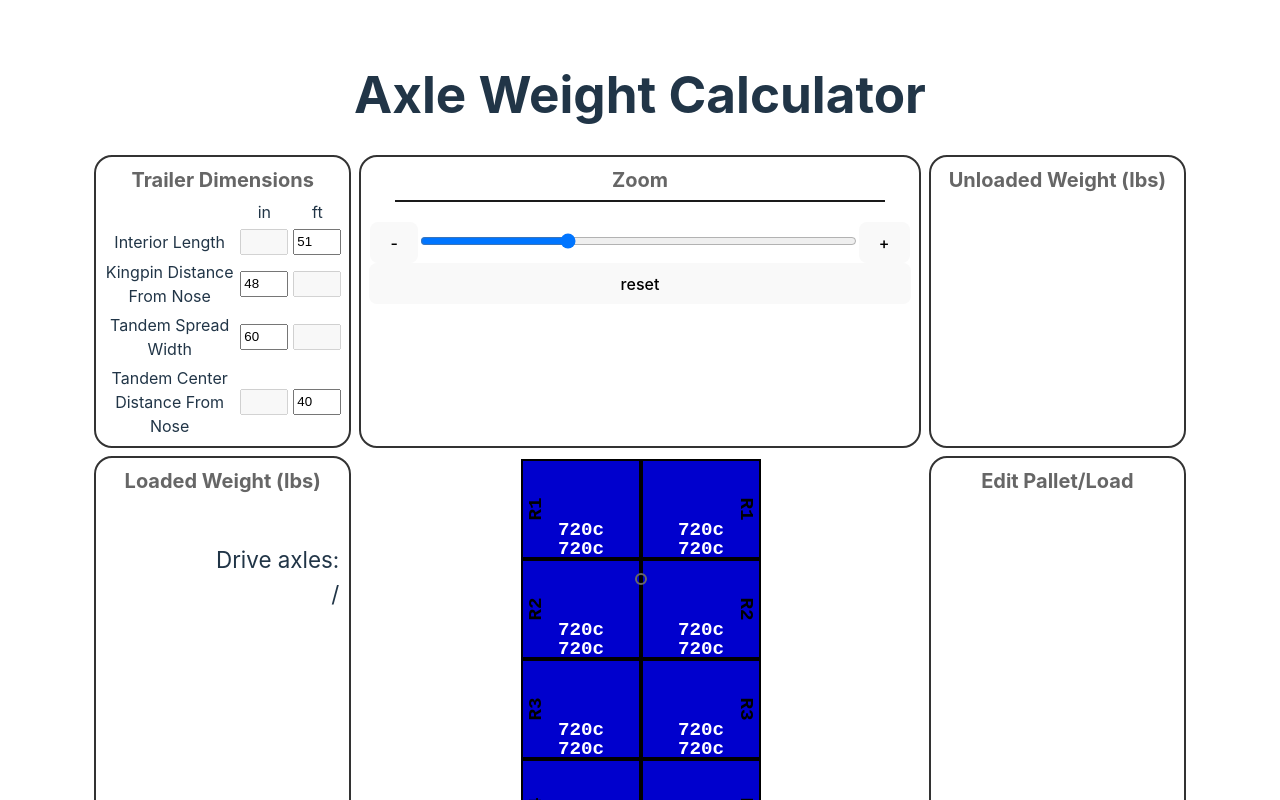
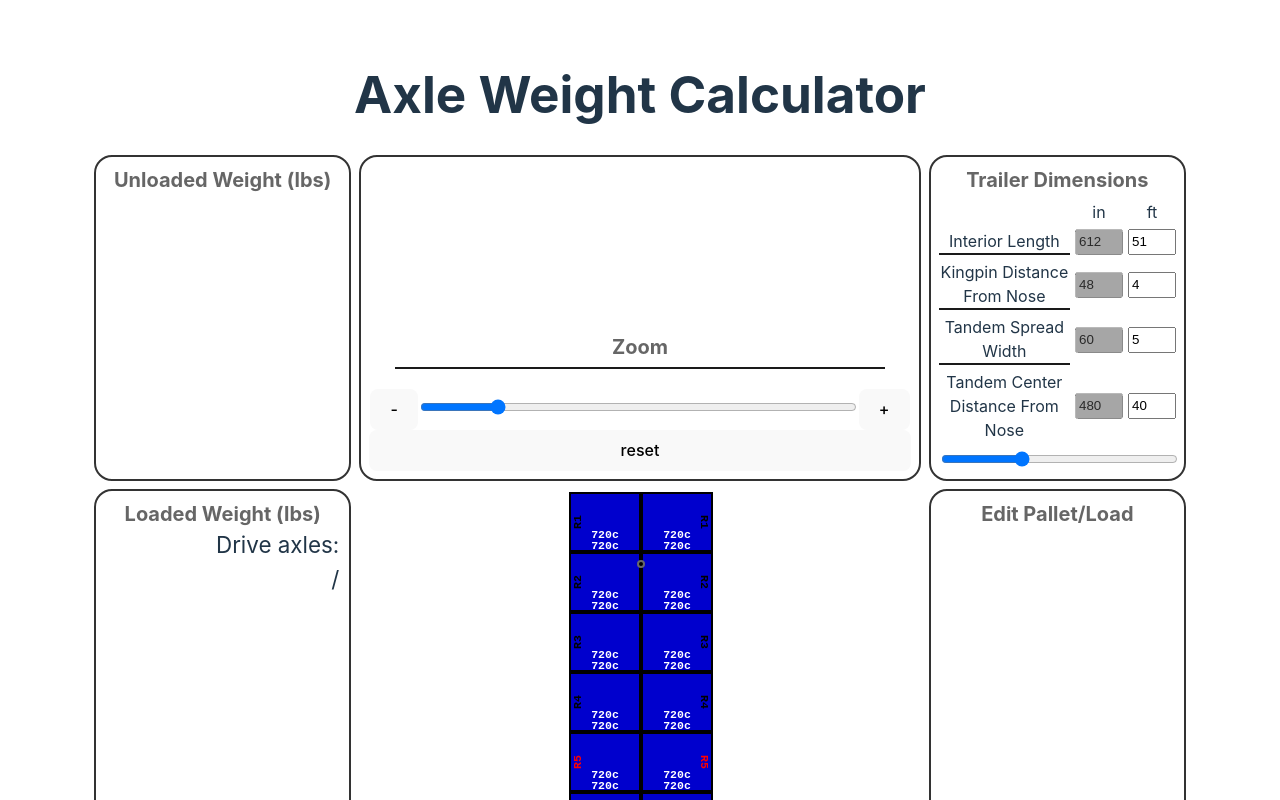
Before and after one commit to PTLux1517/axle-weight-calculator, a React (Vite) app: page / in a window 1280 px wide. Shown: the top 800 px of the page. Built offline with nearby package versions, Linux system fonts and the light colour scheme.

Commit message:
in progress

```diff
--- a/src/App.css
+++ b/src/App.css
@@ -19,6 +19,7 @@ main {
       display: grid;
       grid-template-columns: 3fr 1fr 1fr;
       align-items: center;
+      /*text baseline*/
       grid-gap: 5px;
       & h3 {
         align-self: start;
@@ -26,6 +27,15 @@ main {
       & input {
          width: 40px;
          height: 20px;
+      }
+      .divided {
+         border-bottom: 2px solid hsl(0,0%,10%);
+      }
+      [disabled] {
+         filter: brightness(50%);
+      }
+      #tandem-slider {
+         width: 100%;
       }
    }
    #loaded-weight-container {
@@ -43,6 +53,7 @@ main {
       padding: 8px;
       display: flex;
       flex-direction: column;
+      justify-content: end;
       #zoom-slider {
          width: calc(100% - 4.8em - 41px);
       }
@@ -54,7 +65,7 @@ main {
 
 hr {
    width: 90%;
-   border: 1px solid hsl(0,0%,10%);
+   border: 1.5px solid hsl(0,0%,10%);
    margin-top: 5px;
    margin-bottom: 20px;
 }
--- a/src/App.tsx
+++ b/src/App.tsx
@@ -1,4 +1,4 @@
-import {useEffect, useState} from 'react'
+import {ChangeEvent,useEffect,useState} from 'react'
 import './App.css'
 
 /* Orientation of pallet. Values are the corresponding length and width in inches; see https://stackoverflow.com/questions/41179474/use-object-literal-as-typescript-enum-values */
@@ -22,6 +22,34 @@ function App() {
 
    function setZoomSlider(newZoom:number) {
       (document.getElementById("zoom-slider") as HTMLInputElement).value = String(newZoom);
+   }
+
+   function tandemSpreadWidthListener(e:ChangeEvent<HTMLInputElement>) {
+      const newAxleSpread = toInches(Number(e.target?.value))
+      setSampleTrailer(prev => {
+         let newTrailer:Trailer = {...prev}
+         newTrailer.tandemSpreadWidth = newAxleSpread
+         return newTrailer
+      })
+      const numInputIn= document.getElementById("tandem-spread-width-in") as HTMLInputElement
+      const numInputFt = document.getElementById("tandem-spread-width-ft") as HTMLInputElement
+      numInputIn.value = String(newAxleSpread)
+      numInputFt.value = String(toFeet(newAxleSpread))
+   }
+
+   function tandemSliderListener(e:ChangeEvent<HTMLInputElement>) {
+      const newAxlePos = toInches(Number(e.target?.value))
+      setSampleTrailer(prev => {
+         let newTrailer:Trailer = {...prev}
+         newTrailer.tandemCenterDistanceFromNose = newAxlePos
+         return newTrailer
+      })
+      const numInputIn= document.getElementById("tandem-center-distance-from-nose-in") as HTMLInputElement
+      const numInputFt = document.getElementById("tandem-center-distance-from-nose-ft") as HTMLInputElement
+      const rangeInput = document.getElementById("tandem-slider") as HTMLInputElement
+      numInputIn.value = String(newAxlePos)
+      numInputFt.value = String(toFeet(newAxlePos))
+      rangeInput.value = String(toFeet(newAxlePos))
    }
 
    interface Trailer {
@@ -58,13 +86,12 @@ function App() {
       White = 40,
    }
 
-   const defaultZoom = 2.5
+   const defaultZoom = 1.5
    const minZoom = 0.5
    const maxZoom = 6.5
    const zoomStep = 0.1
    const [zoom,setZoom] = useState(defaultZoom)
-
-   let sampleTrailer:Trailer = {
+   const [sampleTrailer, setSampleTrailer] = useState<Trailer>({
       interiorLength: toInches(51),
       kingpinDistanceFromNose: toInches(4),
       tandemCenterDistanceFromNose: toInches(40),
@@ -89,7 +116,34 @@ function App() {
          {_ctr_: {depth: 520, orien: O.Sideways, stack: [{prdWt: 720, palWt: P.White}]}},
          {_ctr_: {depth: 560, orien: O.Sideways, stack: [{prdWt: 720, palWt: P.White}]}}
       ]
-   }
+   })
+
+   //let sampleTrailer:Trailer = {
+   //   interiorLength: toInches(51),
+   //   kingpinDistanceFromNose: toInches(4),
+   //   tandemCenterDistanceFromNose: toInches(40),
+   //   tandemSpreadWidth: toInches(5),
+   //   loadRows: [
+   //      {l___: {depth: 0, orien: O.Sideways, stack: [{prdWt: 720, palWt: P.Chep}, {prdWt: 720, palWt: P.Chep}]}, ___r: {depth: 0, orien: O.Sideways, stack: [{prdWt: 720, palWt: P.Chep}, {prdWt: 720, palWt: P.Chep}]}},
+   //      {l___: {depth: 40, orien: O.Sideways, stack: [{prdWt: 720, palWt: P.Chep}, {prdWt: 720, palWt: P.Chep}]}, ___r: {depth: 40, orien: O.Sideways, stack: [{prdWt: 720, palWt: P.Chep}, {prdWt: 720, palWt: P.Chep}]}},
+   //      {l___: {depth: 80, orien: O.Sideways, stack: [{prdWt: 720, palWt: P.Chep}, {prdWt: 720, palWt: P.Chep}]}, ___r: {depth: 80, orien: O.Sideways, stack: [{prdWt: 720, palWt: P.Chep}, {prdWt: 720, palWt: P.Chep}]}},
+   //      {l___: {depth: 120, orien: O.Sideways, stack: [{prdWt: 720, palWt: P.Chep}, {prdWt: 720, palWt: P.Chep}]}, ___r: {depth: 120, orien: O.Sideways, stack: [{prdWt: 720, palWt: P.Chep}, {prdWt: 720, palWt: P.Chep}]}},
+   //
+   //      {l___: {depth: 160, orien: O.Sideways, stack: [{prdWt: 720, palWt: P.Chep}, {prdWt: 720, palWt: P.Chep}]}, ___r: {depth: 160, orien: O.Sideways, stack: [{prdWt: 720, palWt: P.Chep}, {prdWt: 720, palWt: P.Chep}]}},
+   //      {l___: {depth: 200, orien: O.Sideways, stack: [{prdWt: 1560, palWt: P.Chep}]}, ___r: {depth: 200, orien: O.Sideways, stack: [{prdWt: 1560, palWt: P.Chep}]}},
+   //      {l___: {depth: 240, orien: O.Sideways, stack: [{prdWt: 1560, palWt: P.Chep}]}, ___r: {depth: 240, orien: O.Sideways, stack: [{prdWt: 1560, palWt: P.Chep}]}},
+   //      {l___: {depth: 280, orien: O.Sideways, stack: [{prdWt: 1560, palWt: P.Chep}]}, ___r: {depth: 280, orien: O.Sideways, stack: [{prdWt: 1560, palWt: P.Chep}]}},
+   //
+   //      {l___: {depth: 320, orien: O.Sideways, stack: [{prdWt: 1560, palWt: P.Chep}]}, ___r: {depth: 320, orien: O.Sideways, stack: [{prdWt: 1560, palWt: P.Chep}]}},
+   //      {l___: {depth: 360, orien: O.Sideways, stack: [{prdWt: 1560, palWt: P.Chep}]}, ___r: {depth: 360, orien: O.Sideways, stack: [{prdWt: 1560, palWt: P.Chep}]}},
+   //      {l___: {depth: 400, orien: O.Sideways, stack: [{prdWt: 1560, palWt: P.Chep}]}, ___r: {depth: 400, orien: O.Sideways, stack: [{prdWt: 1560, palWt: P.Chep}]}},
+   //      {l___: {depth: 440, orien: O.Sideways, stack: [{prdWt: 1560, palWt: P.Chep}]}, ___r: {depth: 440, orien: O.Sideways, stack: [{prdWt: 1560, palWt: P.Chep}]}},
+   //
+   //      {l___: {depth: 480, orien: O.Sideways, stack: [{prdWt: 1560, palWt: P.Chep}]}, ___r: {depth: 480, orien: O.Sideways, stack: [{prdWt: 1560, palWt: P.Chep}]}},
+   //      {_ctr_: {depth: 520, orien: O.Sideways, stack: [{prdWt: 720, palWt: P.White}]}},
+   //      {_ctr_: {depth: 560, orien: O.Sideways, stack: [{prdWt: 720, palWt: P.White}]}}
+   //   ]
+   //}
 
    const frontTandAxlePos = zoom * (sampleTrailer.tandemCenterDistanceFromNose - sampleTrailer.tandemSpreadWidth/2)
    const rearTandAxlePos = zoom * (sampleTrailer.tandemCenterDistanceFromNose + sampleTrailer.tandemSpreadWidth/2)
@@ -131,6 +185,10 @@ function App() {
       ctx.textBaseline = "bottom"
       ctx.strokeStyle = "black"
       ctx.lineWidth = 4
+
+      /* redraw trailer background */
+      ctx.fillStyle = "grey"
+      ctx.fillRect(0,0,zoom*toInches(8),zoom*sampleTrailer.interiorLength)
 
       /* draw pallets */
       sampleTrailer.loadRows.forEach((row,i) => {
@@ -239,22 +297,8 @@ function App() {
          <h1>Axle Weight Calculator</h1>
          <main>
             {/* ----------------------------------------------------------------- COLUMN 1 ----------------------------------------------------------------- */}
-            <div id={"trailer-dimensions-container"} style={{gridRow: 1, gridColumn: 1}}>
-               <h3 style={{gridColumn: "1/4"}}>Trailer Dimensions</h3>
-               <div style={{gridColumn: 2}}>in</div>
-               <div style={{gridColumn: 3}}>ft</div>
-               <label style={{gridColumn: 1}} htmlFor={"interior-length-in"}>Interior Length</label>
-               <input style={{gridColumn: 2}} type={"number"} id={"interior-length-in"} name={"interior-length-in"} disabled/>
-               <input style={{gridColumn: 3}} type={"number"} id={"interior-length-ft"} name={"interior-length-ft"} step={0.5} min={48} max={53} defaultValue={toFeet(sampleTrailer.interiorLength)}/>
-               <label style={{gridColumn: 1}} htmlFor={"kingpin-distance-from-nose-in"}>Kingpin Distance From Nose</label>
-               <input style={{gridColumn: 2}} type={"number"} id={"kingpin-distance-from-nose-in"} name={"kingpin-distance-from-nose-in"} step={1} min={12} max={96} defaultValue={sampleTrailer.kingpinDistanceFromNose}/>
-               <input style={{gridColumn: 3}} type={"number"} id={"kingpin-distance-from-nose-ft"} name={"kingpin-distance-from-nose-ft"} disabled/>
-               <label style={{gridColumn: 1}} htmlFor={"tandem-spread-width-in"}>Tandem Spread Width</label>
-               <input style={{gridColumn: 2}} type={"number"} id={"tandem-spread-width-in"} name={"tandem-spread-width-in"} step={1} min={36} max={240} defaultValue={sampleTrailer.tandemSpreadWidth}/>
-               <input style={{gridColumn: 3}} type={"number"} id={"tandem-spread-width-ft"} name={"tandem-spread-width-ft"} disabled/>
-               <label style={{gridColumn: 1}} htmlFor={"tandem-center-distance-from-nose-in"}>Tandem Center Distance From Nose</label>
-               <input style={{gridColumn: 2}} type={"number"} id={"tandem-center-distance-from-nose-in"} name={"tandem-center-distance-from-nose-in"} disabled/>
-               <input style={{gridColumn: 3}} type={"number"} id={"tandem-center-distance-from-nose-ft"} name={"tandem-center-distance-from-nose-ft"} step={0.5} min={36} max={48} defaultValue={toFeet(sampleTrailer.tandemCenterDistanceFromNose)}/>
+            <div id={"unloaded-weight-container"} style={{gridRow: 1, gridColumn: 1}}>
+               <h3>Unloaded Weight (lbs)</h3>
             </div>
             <div id={"loaded-weight-container"} style={{gridRow: 2, gridColumn: 1}}>
                <h3>Loaded Weight (lbs)</h3>
@@ -291,8 +335,23 @@ function App() {
             </div>
             <canvas id={"load-diagram"} className={"no-border"} width={toInches(8)*zoom} height={sampleTrailer.interiorLength*zoom} style={{margin: "0 calc(50% - "+(O.Straight.L*zoom)+"px)", gridRow: 2, gridColumn: 2}}/>
             {/* ----------------------------------------------------------------- COLUMN 3 ----------------------------------------------------------------- */}
-            <div id={"unloaded-weight-container"} style={{gridRow: 1, gridColumn: 3}}>
-               <h3>Unloaded Weight (lbs)</h3>
+            <div id={"trailer-dimensions-container"} style={{gridRow: 1, gridColumn: 3}}>
+               <h3 style={{gridColumn: "1/4"}}>Trailer Dimensions</h3>
+               <div style={{gridColumn: 2}}>in</div>
+               <div style={{gridColumn: 3}}>ft</div>
+               <label style={{gridColumn: 1}} className={"divided"} htmlFor={"interior-length-in"}>Interior Length</label>
+               <input style={{gridColumn: 2}} type={"number"} id={"interior-length-in"} name={"interior-length-in"} disabled defaultValue={sampleTrailer.interiorLength}/>
+               <input style={{gridColumn: 3}} type={"number"} id={"interior-length-ft"} name={"interior-length-ft"} step={0.5} min={48} max={53} defaultValue={toFeet(sampleTrailer.interiorLength)}/>
+               <label style={{gridColumn: 1}} className={"divided"} htmlFor={"kingpin-distance-from-nose-in"}>Kingpin Distance From Nose</label>
+               <input style={{gridColumn: 2}} type={"number"} id={"kingpin-distance-from-nose-in"} name={"kingpin-distance-from-nose-in"} disabled defaultValue={sampleTrailer.kingpinDistanceFromNose}/>
+               <input style={{gridColumn: 3}} type={"number"} id={"kingpin-distance-from-nose-ft"} name={"kingpin-distance-from-nose-ft"} step={0.5} min={1} max={8} defaultValue={toFeet(sampleTrailer.kingpinDistanceFromNose)}/>
+               <label style={{gridColumn: 1}} className={"divided"} htmlFor={"tandem-spread-width-in"}>Tandem Spread Width</label>
+               <input style={{gridColumn: 2}} type={"number"} id={"tandem-spread-width-in"} name={"tandem-spread-width-in"} disabled defaultValue={sampleTrailer.tandemSpreadWidth}/>
+               <input style={{gridColumn: 3}} type={"number"} id={"tandem-spread-width-ft"} name={"tandem-spread-width-ft"} step={0.5} min={3} max={20} defaultValue={toFeet(sampleTrailer.tandemSpreadWidth)} onChange={tandemSpreadWidthListener}/>
+               <label style={{gridColumn: 1}} htmlFor={"tandem-center-distance-from-nose-in"}>Tandem Center Distance From Nose</label>
+               <input style={{gridColumn: 2}} type={"number"} id={"tandem-center-distance-from-nose-in"} name={"tandem-center-distance-from-nose-in"} disabled defaultValue={sampleTrailer.tandemCenterDistanceFromNose}/>
+               <input style={{gridColumn: 3}} type={"number"} id={"tandem-center-distance-from-nose-ft"} name={"tandem-center-distance-from-nose-ft"} step={0.5} min={36} max={48} defaultValue={toFeet(sampleTrailer.tandemCenterDistanceFromNose)} onChange={tandemSliderListener}/>
+               <input style={{gridColumn: "1/4"}} type={"range"} id={"tandem-slider"} step={0.5} min={36} max={48} defaultValue={toFeet(sampleTrailer.tandemCenterDistanceFromNose)} onChange={tandemSliderListener}/>
             </div>
             <div id={"editor-container"} style={{gridRow: 2, gridColumn: 3}}>
                <h3>Edit Pallet/Load</h3>
```
